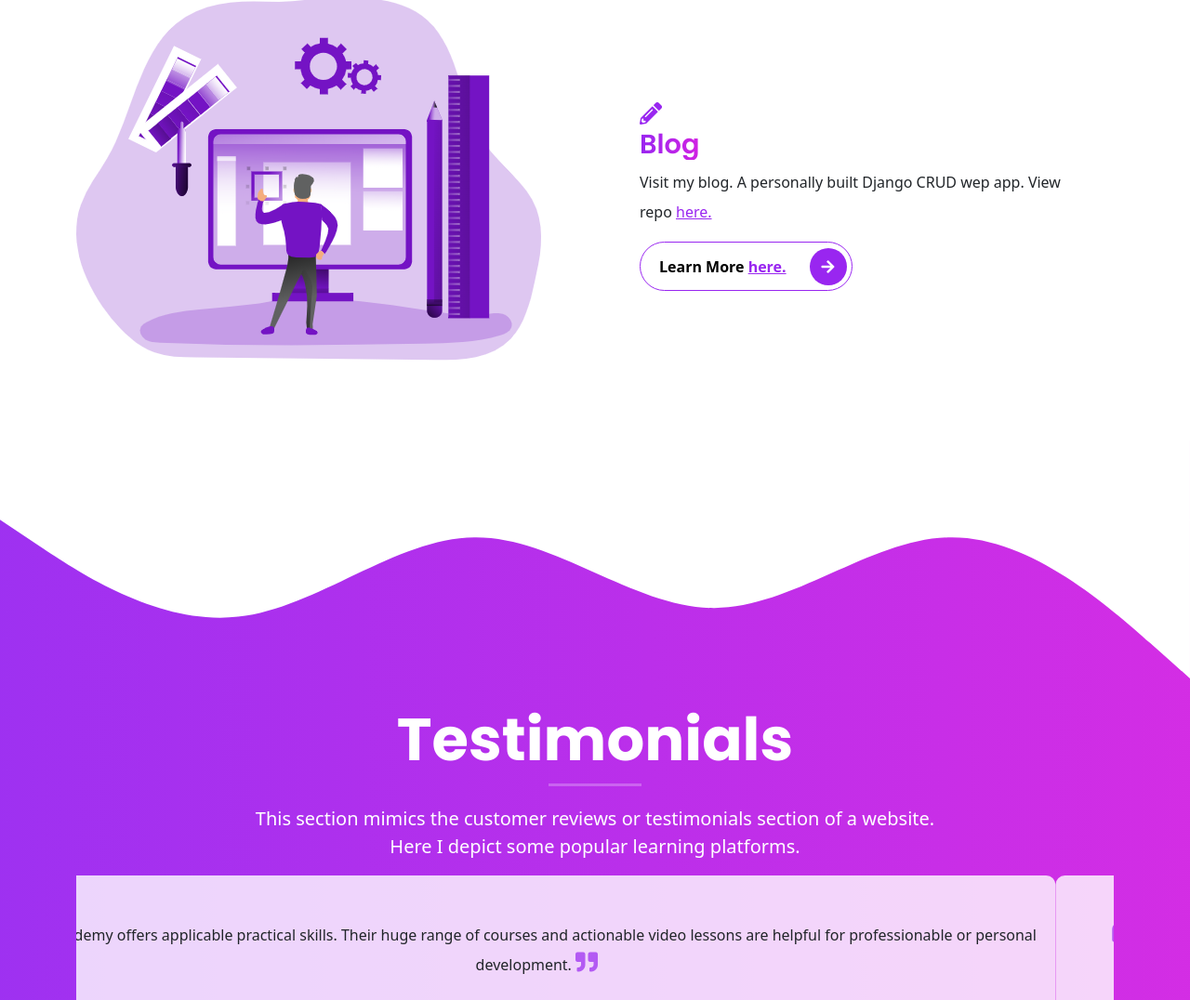
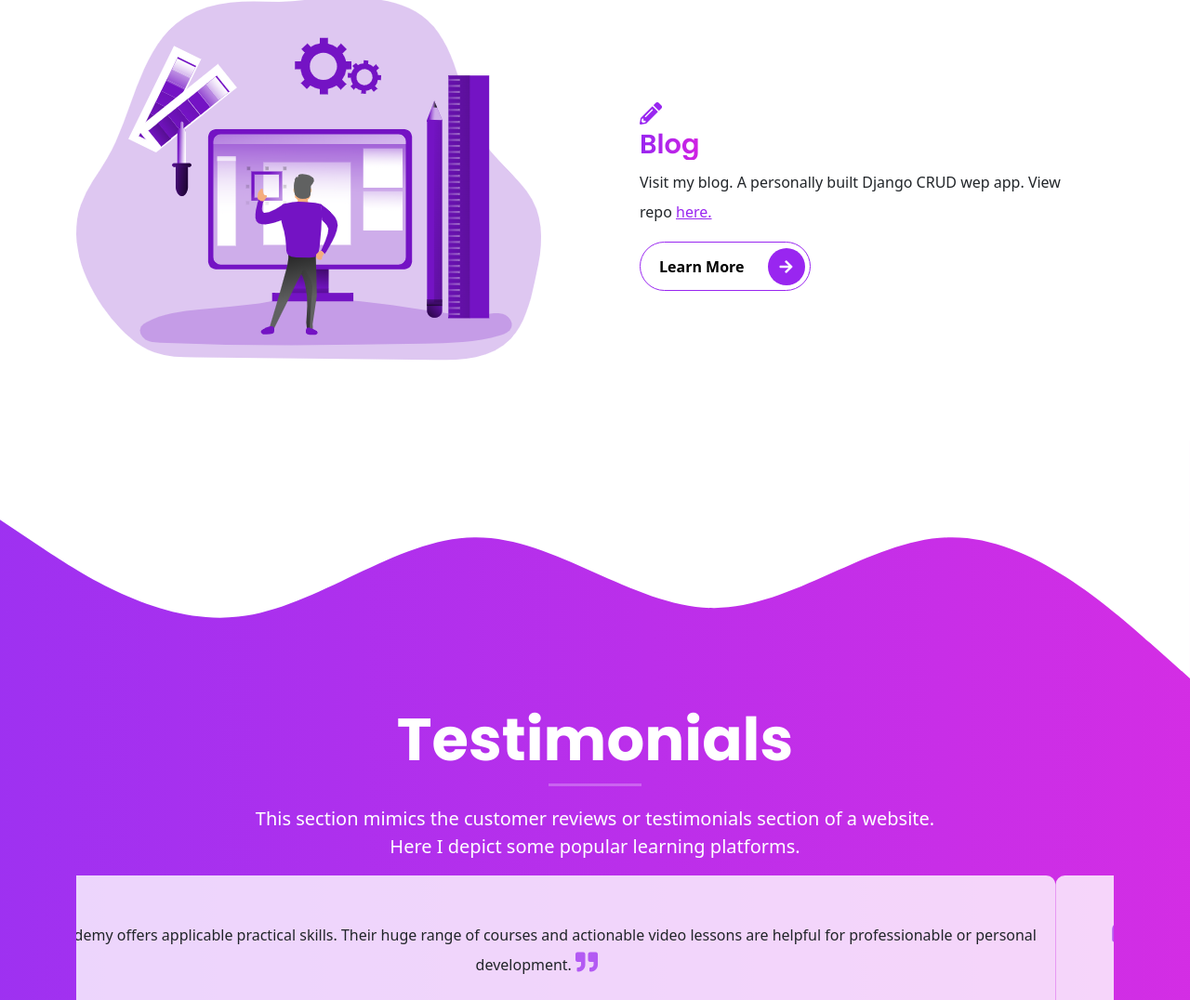
Before and after one commit to pipeloluwadebayo/portfolio, a website: page index.html in a window 1280 px wide. Shown: the part 2401-3477 px from the top of the page at 93% size. Drawn offline with nearby package versions, Linux system fonts and the light colour scheme.

Commit message:
initial commit

```diff
--- a/index.html
+++ b/index.html
@@ -28,7 +28,7 @@
         <ul class="navbar-nav">
           <li class="nav-item"><a class="nav-link active" aria-current="page" href="./">Home</a></li>
           <li class="nav-item"><a class="nav-link" href="./#about-me">About</a></li>
-          <li class="nav-item"><a class="nav-link" href="#" target="blank">Blog</a></li>
+          <li class="nav-item"><a class="nav-link" href="https://github.com/pipeloluwadebayo/blog" target="blank">Blog</a></li>
           <li class="nav-item"><a class="nav-link" href="./#portfolio">Project</a></li>
           <li class="nav-item"><a class="nav-link" href="./#faqs">faqs</a></li>
           <li class="nav-item"><a class="nav-link" href="./#contact">contact</a></li>
@@ -214,9 +214,8 @@
                   here.
                   </a>
               </p>
-              <button type="button" class="rounded-pill btn-rounded border-primary">Learn More
+              <button type="submit" class="rounded-pill btn-rounded border-primary">Learn More
                 <a href="https://github.com/pipeloluwadebayo/blog" target="blank">
-                  here.
                   </a>
                 <span><i class="fas fa-arrow-right"></i></span>
               </button>
@@ -260,7 +259,7 @@
                   </div>
                 </p>
               </div>
-              <!-- carousel image  -->
+
               <div class="testimonials__picture">
                 <img src="images\illustrations\udemy.jpg" alt="client-1 picture" class="rounded-circle img-fluid">
               </div>
```
